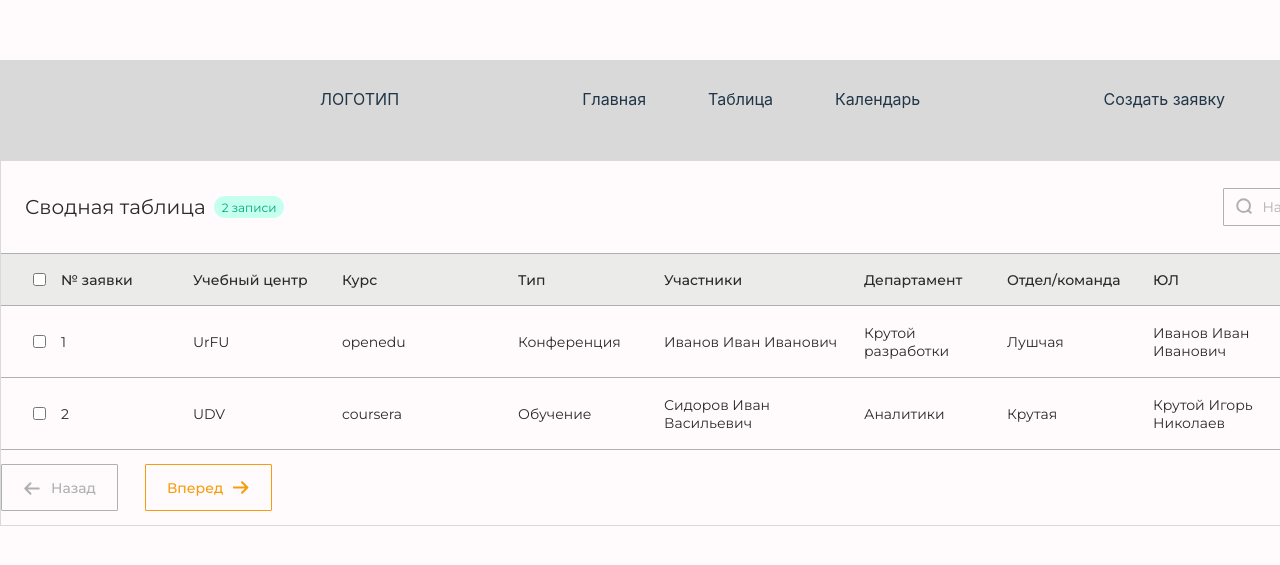
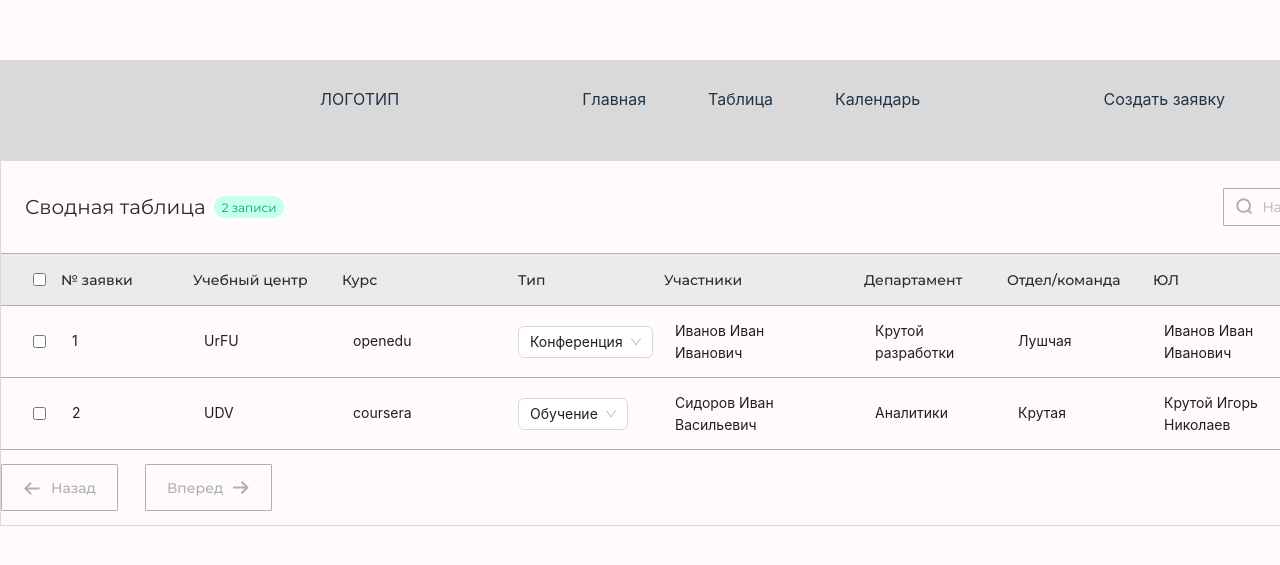
Before and after one commit to qqsh1ne/study-service-udv-frontend, a React (Vite) app: page / in a window 1280 px wide. Shown: the part 107-672 px from the top of the page. Built offline with nearby package versions, Linux system fonts and the light colour scheme.

Commit message:
Started editing logic realization

```diff
--- /dev/null
+++ b/src/components/DataGridTable/EditableCell/ui/EdiatableCell.module.scss
@@ -0,0 +1,9 @@
+.cell {
+  display: block;
+  max-width: 100%;
+  height: 100%;
+  background-color: transparent;
+  border: 0;
+  text-overflow: clip;
+  white-space: normal;
+}
--- /dev/null
+++ b/src/components/DataGridTable/EditableCell/ui/EditableCell.tsx
@@ -0,0 +1,20 @@
+import {useEffect, useState} from "react";
+import styles from './EdiatableCell.module.scss'
+import {Input} from "antd";
+
+const { TextArea } = Input
+
+const EditableCell: React.FC<{ getValue: () => any }> = ({getValue}) => {
+    const initialValue = getValue();
+    const [value, setValue] = useState(initialValue);
+
+    useEffect(() => {
+        setValue(initialValue)
+    }, [initialValue])
+
+    return (
+        <TextArea className={styles.cell} value={value} autoSize={{maxRows: 3}} onChange={e => setValue(e.target.value)}/>
+    );
+};
+
+export default EditableCell;
--- /dev/null
+++ b/src/components/DataGridTable/SelectCell/ui/SelectCell.tsx
@@ -0,0 +1,35 @@
+import {Select} from "antd";
+import {Column} from "@tanstack/react-table";
+import {STUDIES, TYPES} from "../../TableMock.ts";
+
+const SelectCell: React.FC<{ column: Column<any, any>, getValue: () => any }> = ({column, getValue}) => {
+    const initialValue = getValue();
+    const accessorKey = column.columnDef.accessorKey;
+    // const getOptions = () => {
+    //     switch (accessorKey) {
+    //         case 'type':
+    //             TYPES.map(type => {
+    //                     {
+    //                         value: type.name, label
+    //                     :
+    //                         type.name
+    //                     }
+    //                 }
+    //             )
+    //     }
+    //
+    // }
+
+    return (
+        <Select
+            defaultValue={initialValue.name}
+            options={[
+                {value: 'Конференция', label: 'Конференция'},
+                {value: 'Обучение', label: 'Обучение'},
+                {value: 'Экзамен', label: 'Экзамен'},
+            ]}
+        />
+    )
+}
+
+export default SelectCell;
--- a/src/components/DataGridTable/TableMock.ts
+++ b/src/components/DataGridTable/TableMock.ts
@@ -59,3 +59,5 @@ export const rows = [
         direction: STUDY_HARD,
     },
 ];
+
+export {STUDIES, TYPES};
--- a/src/components/DataGridTable/TablePagination/ui/TablePagination.tsx
+++ b/src/components/DataGridTable/TablePagination/ui/TablePagination.tsx
@@ -5,7 +5,7 @@ const MAX_ITEMS_PER_LINE = 7;
 
 const TablePagination: React.FC<{ rowsCount: number }> = ({rowsCount}) => {
     const [currentScreen, setCurrentScreen] = useState(1);
-    const screensCount = rowsCount % 10 == 0 ? rowsCount / 10 : rowsCount / 10 + 1;
+    const screensCount = Math.ceil(rowsCount/10)
 
     return (
         <div className={styles.pagination}>
--- a/src/components/DataGridTable/ui/Table.tsx
+++ b/src/components/DataGridTable/ui/Table.tsx
@@ -5,6 +5,8 @@ import {useState} from "react";
 import styles from './Table.module.scss'
 import TableHeader from "../TableHeader/ui/TableHeader.tsx";
 import TablePagination from "../TablePagination/ui/TablePagination.tsx";
+import EditableCell from "../EditableCell/ui/EditableCell.tsx";
+import SelectCell from "../SelectCell/ui/SelectCell.tsx";
 
 const columns = [
     {
@@ -14,42 +16,42 @@ const columns = [
     {
         accessorKey: 'id',
         header: '№ заявки',
-        cell: (props) => <p className={styles.cellValue}>{props.getValue()}</p>
+        cell: EditableCell
     },
     {
         accessorKey: 'studyCentre',
         header: 'Учебный центр',
-        cell: (props) => <p className={styles.cellValue}>{props.getValue()}</p>
+        cell: EditableCell
     },
     {
         accessorKey: 'course',
         header: 'Курс',
-        cell: (props) => <p className={styles.cellValue}>{props.getValue()}</p>
+        cell: EditableCell
     },
     {
         accessorKey: 'type',
         header: 'Тип',
-        cell: (props) => <p className={styles.cellValue}>{props.getValue()?.name}</p>
+        cell: SelectCell,
     },
     {
         accessorKey: 'member',
         header: 'Участники',
-        cell: (props) => <p className={styles.cellValue}>{props.getValue()}</p>
+        cell: EditableCell
     },
     {
         accessorKey: 'department',
         header: 'Департамент',
-        cell: (props) => <p className={styles.cellValue}>{props.getValue()}</p>
+        cell: EditableCell
     },
     {
         accessorKey: 'team',
         header: 'Отдел/команда',
-        cell: (props) => <p className={styles.cellValue}>{props.getValue()}</p>
+        cell: EditableCell
     },
     {
         accessorKey: 'legalPerson',
         header: 'ЮЛ',
-        cell: (props) => <p className={styles.cellValue}>{props.getValue()}</p>
+        cell: EditableCell
     },
     {
         accessorKey: 'startDate',
@@ -64,12 +66,12 @@ const columns = [
     {
         accessorKey: 'price',
         header: 'Стоимость на 1 чел.',
-        cell: (props) => <p className={styles.cellValue}>{props.getValue()}</p>
+        cell: EditableCell
     },
     {
         accessorKey: 'direction',
         header: 'Направление обучения',
-        cell: (props) => <p className={styles.cellValue}>{props.getValue()?.name}</p>
+        cell: SelectCell,
     },
     {
         accessorKey: 'icons',
@@ -84,10 +86,7 @@ const Table: React.FC = () => {
         getCoreRowModel: getCoreRowModel()
     });
 
-    const getCheckBox = () =>
-        (
-            <input type="checkbox"/>
-        )
+    const getCheckBox = () =>(<input type="checkbox"/>)
     console.log(table.getHeaderGroups())
     return (
         <div className={styles.wrapper}>
```
Also changed, not shown: src/components/DataGridTable/SelectCell/ui/SelectCell.module.scss (added).
